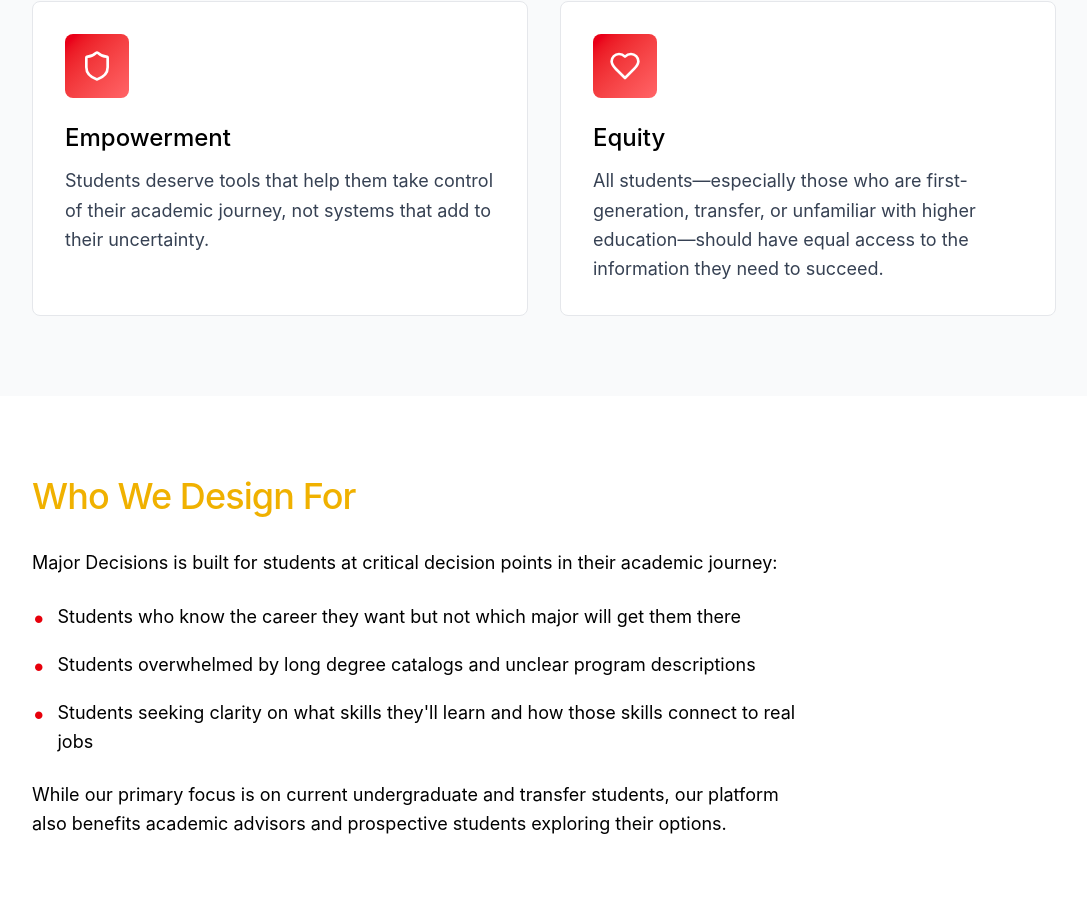
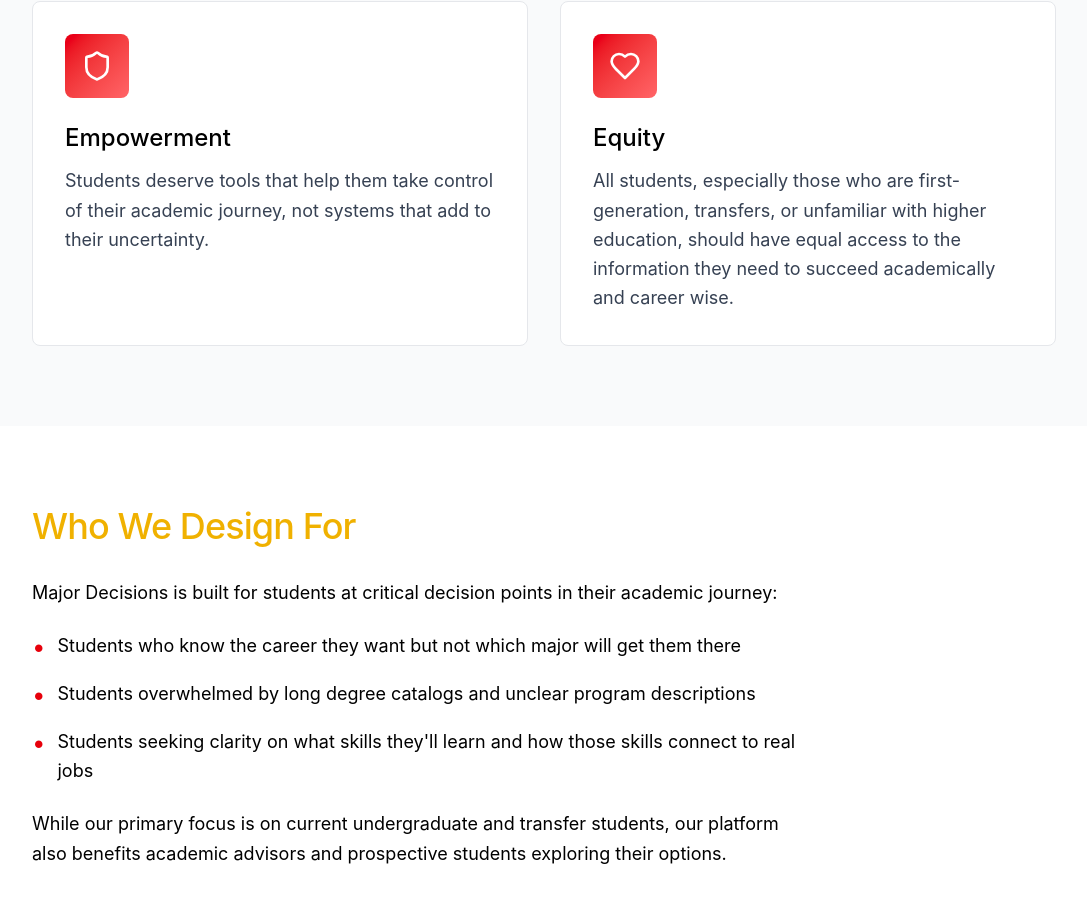
Before and after one commit to cidetholiva/major-decisions, a React (Vite) app: page /about in a window 1280 px wide. Shown: the part 1971-2873 px from the top of the page, without its empty margins (0-1087 px from the left). Built offline with nearby package versions, Linux system fonts and the light colour scheme.

Commit message:
Update About.tsx
adding some extra words for clarity!

```diff
--- a/src/app/components/About.tsx
+++ b/src/app/components/About.tsx
@@ -33,7 +33,7 @@
     { icon: Users, title: "Accessibility", description: "Education pathways should be understandable to everyone—students, families, and advisors—regardless of prior knowledge about academic systems.", color: "from-red-600 to-red-400",},
     { icon: Target, title: "Clarity", description: "We present information in plain language, with transparent connections between skills, courses, majors, and jobs.", color: "from-red-600 to-red-400",},
     { icon: Shield, title: "Empowerment", description: "Students deserve tools that help them take control of their academic journey, not systems that add to their uncertainty.", color: "from-red-600 to-red-400",},
-    { icon: Heart, title: "Equity", description: "All students—especially those who are first-generation, transfer, or unfamiliar with higher education—should have equal access to the information they need to succeed.", color: "from-red-600 to-red-400",}, //tailwind (to do gradiant, change color + nums)
+    { icon: Heart, title: "Equity", description: "All students, especially those who are first-generation, transfers, or unfamiliar with higher education, should have equal access to the information they need to succeed academically and career wise.", color: "from-red-600 to-red-400",}, //tailwind (to do gradiant, change color + nums)
   ];
 
   return (
```
